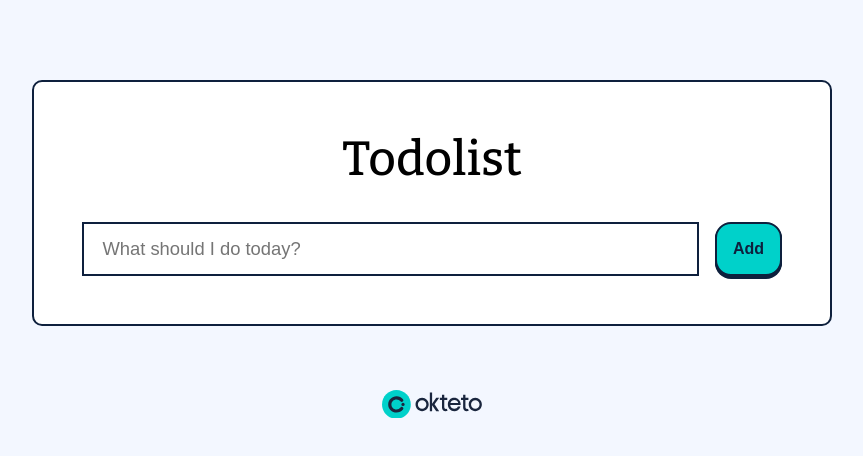
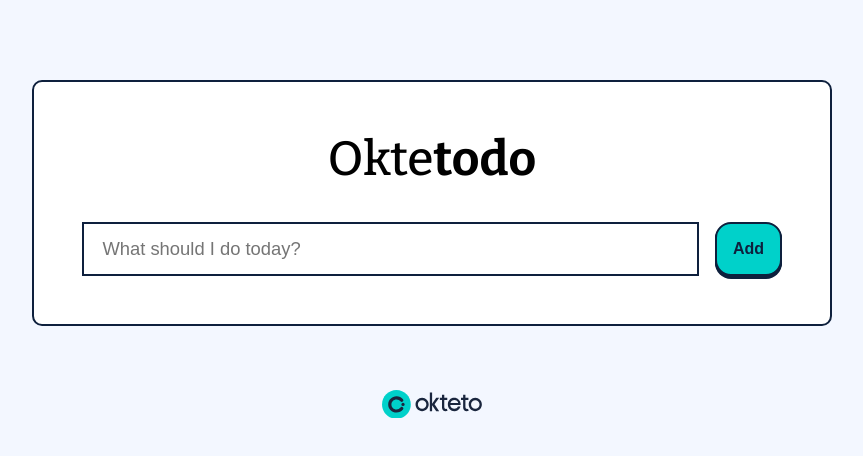
Before and after one commit to okteto/todolist-gitops-code, a React (Create React App) app in the folder client/: page / in a window 1280 px wide. Shown: the top 456 px of the page, without its empty margins (208-1071 px from the left). Built offline with nearby package versions, Linux system fonts and the light colour scheme; no server answers.

Commit message:
update when the action runs
Signed-off-by: Arsh Sharma <arshsharma461@gmail.com>

```diff
--- a/client/src/components/InputTodo.js
+++ b/client/src/components/InputTodo.js
@@ -22,7 +22,7 @@
     return (
         <Fragment>
             <h1 className="title">
-                Todolist
+                Okte<span>todo</span>
             </h1>
             <form className="app-add" onSubmit={onSubmitForm}>
                 <input
```
